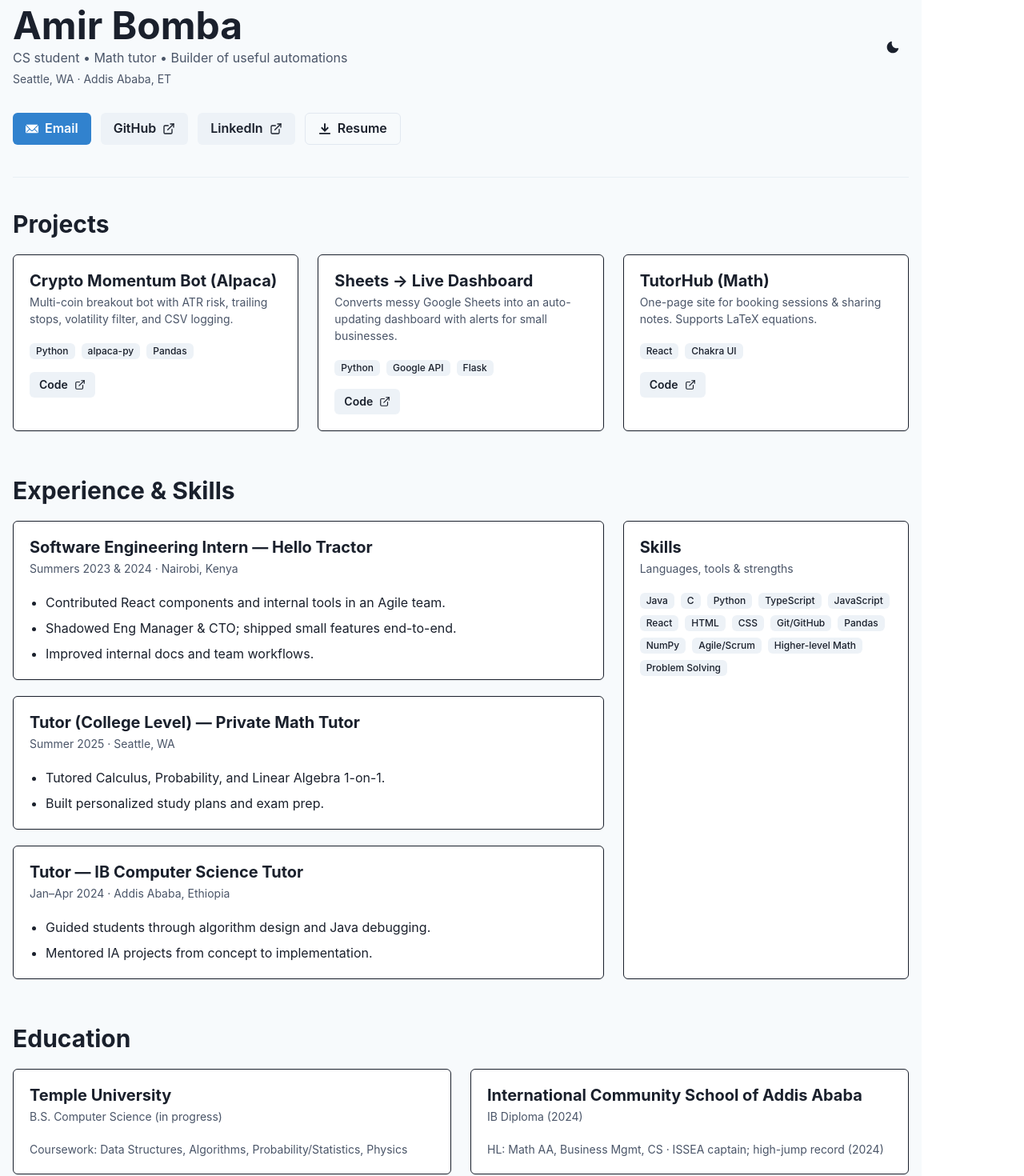
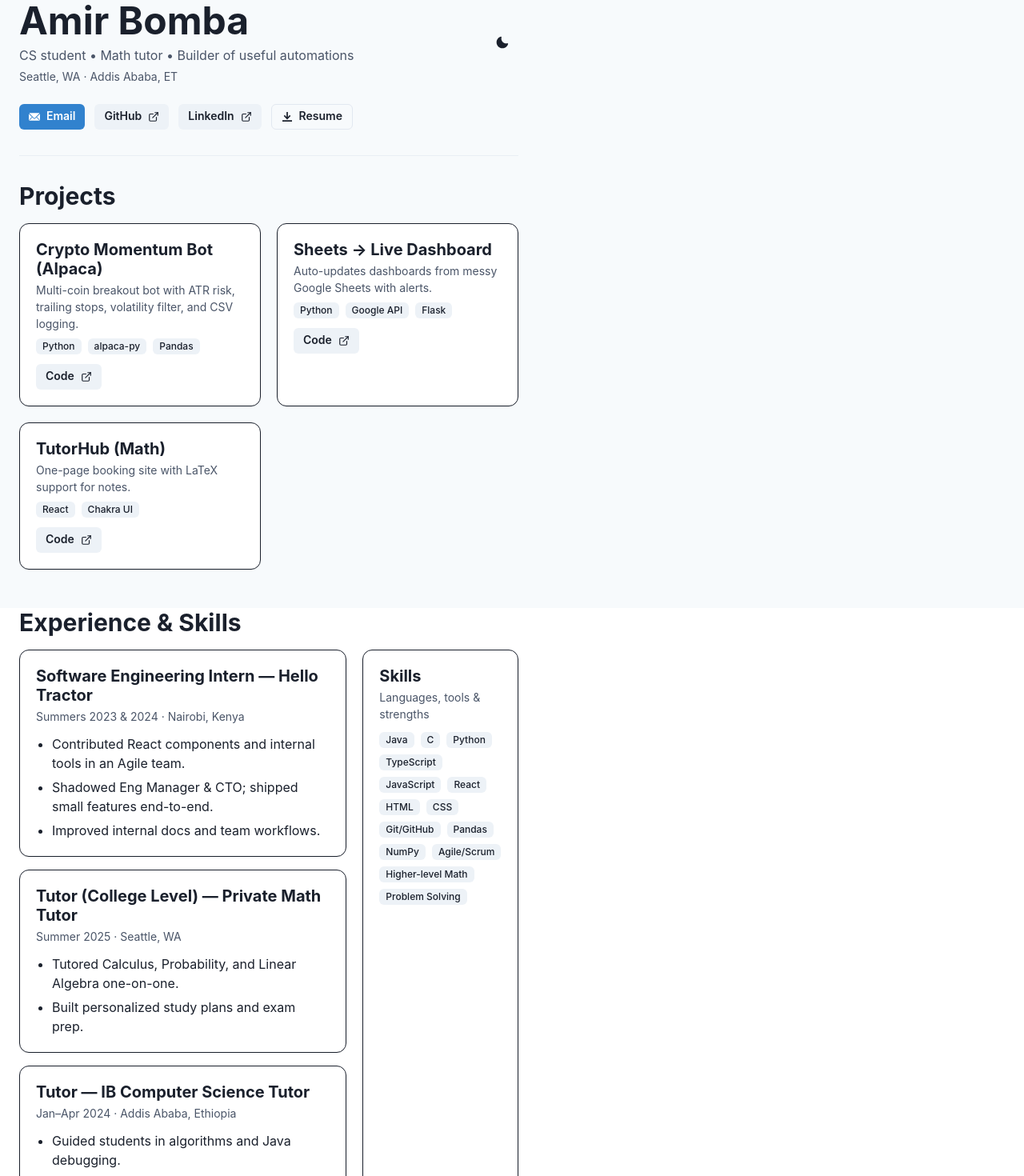
Before and after one commit to Abomba06/my-portfolio, a React (Vite) app: page / in a window 1280 px wide. Shown: the part 40-1510 px from the top of the page at 80% size. Built offline with nearby package versions, Linux system fonts and the light colour scheme.

Commit message:
Polish layout: theme + spacing + cards

```diff
--- a/src/App.tsx
+++ b/src/App.tsx
@@ -1,62 +1,29 @@
-// src/App.tsx
 import type { ReactNode } from "react";
 import {
   Box, Container, Heading, Text, Button, HStack, VStack, Link,
   SimpleGrid, Stack, Tag, Divider, IconButton, useColorMode,
-  useColorModeValue, Card, CardHeader, CardBody, List, ListItem
+  useColorModeValue, Card, CardHeader, CardBody, List, ListItem, Spacer
 } from "@chakra-ui/react";
 import { EmailIcon, ExternalLinkIcon, DownloadIcon, MoonIcon, SunIcon } from "@chakra-ui/icons";
 
-type Links = {
-  email: string;
-  github: string;
-  linkedin: string;
-  resume: string;
-};
+/* --- content you can customize --- */
+const LINKS = { email: "bomba.amir1@gmail.com", github: "https://github.com/your-username", linkedin: "https://www.linkedin.com/in/your-handle/", resume: "/resume.pdf" };
+const PROFILE = { name: "Amir Bomba", tagline: "CS student • Math tutor • Builder of useful automations", location: "Seattle, WA · Addis Ababa, ET" };
 
-type Project = {
-  title: string;
-  desc: string;
-  stack: string[];
-  links: { code?: string; demo?: string };
-};
-
-type Experience = {
-  company: string;
-  role: string;
-  period: string;
-  bullets: string[];
-};
-
-type Education = {
-  school: string;
-  detail: string;
-  extra?: string;
-};
-
-const LINKS: Links = {
-  email: "bomba.amir1@gmail.com",
-  github: "https://github.com/your-username",
-  linkedin: "https://www.linkedin.com/in/your-handle/",
-  resume: "/resume.pdf",
-};
-
-const PROFILE = {
-  name: "Amir Bomba",
-  tagline: "CS student • Math tutor • Builder of useful automations",
-  location: "Seattle, WA · Addis Ababa, ET",
-};
+type Project = { title: string; desc: string; stack: string[]; links: { code?: string; demo?: string } };
+type Experience = { company: string; role: string; period: string; bullets: string[] };
+type Education = { school: string; detail: string; extra?: string };
 
 const PROJECTS: Project[] = [
   { title: "Crypto Momentum Bot (Alpaca)", desc: "Multi-coin breakout bot with ATR risk, trailing stops, volatility filter, and CSV logging.", stack: ["Python","alpaca-py","Pandas"], links: { code: "https://github.com/your-username/crypto-bot" } },
-  { title: "Sheets → Live Dashboard", desc: "Converts messy Google Sheets into an auto-updating dashboard with alerts for small businesses.", stack: ["Python","Google API","Flask"], links: { code: "https://github.com/your-username/sheets-dashboard" } },
-  { title: "TutorHub (Math)", desc: "One-page site for booking sessions & sharing notes. Supports LaTeX equations.", stack: ["React","Chakra UI"], links: { code: "https://github.com/your-username/tutorhub" } },
+  { title: "Sheets → Live Dashboard", desc: "Auto-updates dashboards from messy Google Sheets with alerts.", stack: ["Python","Google API","Flask"], links: { code: "https://github.com/your-username/sheets-dashboard" } },
+  { title: "TutorHub (Math)", desc: "One-page booking site with LaTeX support for notes.", stack: ["React","Chakra UI"], links: { code: "https://github.com/your-username/tutorhub" } },
 ];
 
 const EXPERIENCE: Experience[] = [
   { company: "Hello Tractor", role: "Software Engineering Intern", period: "Summers 2023 & 2024 · Nairobi, Kenya", bullets: ["Contributed React components and internal tools in an Agile team.","Shadowed Eng Manager & CTO; shipped small features end-to-end.","Improved internal docs and team workflows."] },
-  { company: "Private Math Tutor", role: "Tutor (College Level)", period: "Summer 2025 · Seattle, WA", bullets: ["Tutored Calculus, Probability, and Linear Algebra 1-on-1.","Built personalized study plans and exam prep."] },
-  { company: "IB Computer Science Tutor", role: "Tutor", period: "Jan–Apr 2024 · Addis Ababa, Ethiopia", bullets: ["Guided students through algorithm design and Java debugging.","Mentored IA projects from concept to implementation."] },
+  { company: "Private Math Tutor", role: "Tutor (College Level)", period: "Summer 2025 · Seattle, WA", bullets: ["Tutored Calculus, Probability, and Linear Algebra one-on-one.","Built personalized study plans and exam prep."] },
+  { company: "IB Computer Science Tutor", role: "Tutor", period: "Jan–Apr 2024 · Addis Ababa, Ethiopia", bullets: ["Guided students in algorithms and Java debugging.","Mentored IA projects from concept to implementation."] },
 ];
 
 const SKILLS = ["Java","C","Python","TypeScript","JavaScript","React","HTML","CSS","Git/GitHub","Pandas","NumPy","Agile/Scrum","Higher-level Math","Problem Solving"];
@@ -66,12 +33,12 @@ const EDUCATION: Education[] = [
   { school: "International Community School of Addis Ababa", detail: "IB Diploma (2024)", extra: "HL: Math AA, Business Mgmt, CS · ISSEA captain; high-jump record (2024)" },
 ];
 
-// Typed Section component
-interface SectionProps { title: string; children: ReactNode; mb?: number; }
-function Section({ title, children, mb = 14 }: SectionProps) {
+/* --- layout helpers --- */
+interface SectionProps { title: string; children: ReactNode; mb?: number }
+function Section({ title, children, mb = 12 }: SectionProps) {
   return (
     <Box as="section" mb={mb}>
-      <Heading size="lg" mb={5}>{title}</Heading>
+      <Heading size="lg" mb={4}>{title}</Heading>
       {children}
     </Box>
   );
@@ -79,48 +46,47 @@ function Section({ title, children, mb = 14 }: SectionProps) {
 
 export default function App() {
   const { colorMode, toggleColorMode } = useColorMode();
-  const bg = useColorModeValue("gray.50","gray.900");
-  const cardBg = useColorModeValue("white","gray.800");
-  const subtle = useColorModeValue("gray.600","gray.300");
+  const subtle = useColorModeValue("subtle", "subtle");
+  const surface = useColorModeValue("surface", "surface");
+  const border = useColorModeValue("border", "border");
 
   return (
-    <Box bg={bg} minH="100vh">
-      <Container maxW="6xl" py={{ base: 8, md: 12 }}>
-        {/* Hero */}
-        <HStack justify="space-between" mb={8}>
+    <Box minH="100vh">
+      <Container maxW="2xl" py={{ base: 8, md: 10 }}>
+        {/* Header */}
+        <HStack mb={6}>
           <VStack align="start" spacing={1}>
-            <Heading size={{ base: "xl", md: "2xl" }}>{PROFILE.name}</Heading>
+            <Heading size="2xl" lineHeight={1.1}>{PROFILE.name}</Heading>
             <Text color={subtle}>{PROFILE.tagline}</Text>
             <Text fontSize="sm" color={subtle}>{PROFILE.location}</Text>
           </VStack>
-          <IconButton aria-label="Toggle color mode"
-            icon={colorMode === "light" ? <MoonIcon/> : <SunIcon/>}
-            onClick={toggleColorMode} variant="ghost" />
+          <Spacer />
+          <IconButton aria-label="Toggle color mode" icon={colorMode === "light" ? <MoonIcon/> : <SunIcon/>} onClick={toggleColorMode} variant="ghost" />
         </HStack>
 
-        <HStack spacing={3} mb={10} flexWrap="wrap">
-          <Button as={Link} href={`mailto:${LINKS.email}`} leftIcon={<EmailIcon/>} colorScheme="blue">Email</Button>
-          <Button as={Link} href={LINKS.github} isExternal>GitHub <ExternalLinkIcon ml={2}/></Button>
-          <Button as={Link} href={LINKS.linkedin} isExternal>LinkedIn <ExternalLinkIcon ml={2}/></Button>
-          <Button as={Link} href={LINKS.resume} leftIcon={<DownloadIcon/>} variant="outline">Resume</Button>
+        <HStack spacing={3} mb={8} flexWrap="wrap">
+          <Button as={Link} href={`mailto:${LINKS.email}`} leftIcon={<EmailIcon/>} colorScheme="blue" size="sm">Email</Button>
+          <Button as={Link} href={LINKS.github} isExternal size="sm">GitHub <ExternalLinkIcon ml={2}/></Button>
+          <Button as={Link} href={LINKS.linkedin} isExternal size="sm">LinkedIn <ExternalLinkIcon ml={2}/></Button>
+          <Button as={Link} href={LINKS.resume} leftIcon={<DownloadIcon/>} variant="outline" size="sm">Resume</Button>
         </HStack>
 
-        <Divider mb={10} />
+        <Divider borderColor={border} mb={8} />
 
         {/* Projects */}
         <Section title="Projects">
-          <SimpleGrid columns={{ base: 1, md: 2, lg: 3 }} spacing={6}>
+          <SimpleGrid columns={{ base: 1, md: 2 }} spacing={5}>
             {PROJECTS.map((p) => (
-              <Card key={p.title} bg={cardBg} shadow="sm" borderWidth="1px">
-                <CardHeader>
+              <Card key={p.title} bg={surface}>
+                <CardHeader pb={2}>
                   <Heading size="md">{p.title}</Heading>
                   <Text mt={1} fontSize="sm" color={subtle}>{p.desc}</Text>
                 </CardHeader>
                 <CardBody pt={0}>
-                  <HStack spacing={2} mb={4} flexWrap="wrap">
+                  <HStack spacing={2} mb={3} flexWrap="wrap">
                     {p.stack.map((s) => <Tag key={s} size="sm" variant="subtle">{s}</Tag>)}
                   </HStack>
-                  <HStack spacing={4}>
+                  <HStack spacing={3}>
                     {p.links.code && <Button as={Link} href={p.links.code} isExternal size="sm">Code <ExternalLinkIcon ml={2}/></Button>}
                     {p.links.demo && <Button as={Link} href={p.links.demo} isExternal variant="outline" size="sm">Live Demo <ExternalLinkIcon ml={2}/></Button>}
                   </HStack>
@@ -132,17 +98,17 @@ export default function App() {
 
         {/* Experience & Skills */}
         <Section title="Experience & Skills">
-          <SimpleGrid columns={{ base: 1, lg: 3 }} spacing={6}>
+          <SimpleGrid columns={{ base: 1, lg: 3 }} spacing={5}>
             <Box gridColumn={{ lg: "span 2" }}>
-              <Stack spacing={5}>
+              <Stack spacing={4}>
                 {EXPERIENCE.map((e) => (
-                  <Card key={`${e.company}-${e.role}`} bg={cardBg} shadow="sm" borderWidth="1px">
-                    <CardHeader pb={0}>
+                  <Card key={`${e.company}-${e.role}`} bg={surface}>
+                    <CardHeader pb={1}>
                       <Heading size="md">{e.role} — {e.company}</Heading>
                       <Text mt={1} fontSize="sm" color={subtle}>{e.period}</Text>
                     </CardHeader>
-                    <CardBody>
-                      <List spacing={2} styleType="disc" pl={5}>
+                    <CardBody pt={2}>
+                      <List spacing={1.5} styleType="disc" pl={5}>
                         {e.bullets.map((b) => <ListItem key={b}>{b}</ListItem>)}
                       </List>
                     </CardBody>
@@ -151,12 +117,12 @@ export default function App() {
               </Stack>
             </Box>
 
-            <Card bg={cardBg} shadow="sm" borderWidth="1px">
-              <CardHeader pb={0}>
+            <Card bg={surface}>
+              <CardHeader pb={1}>
                 <Heading size="md">Skills</Heading>
                 <Text mt={1} fontSize="sm" color={subtle}>Languages, tools & strengths</Text>
               </CardHeader>
-              <CardBody>
+              <CardBody pt={2}>
                 <HStack spacing={2} flexWrap="wrap">
                   {SKILLS.map((s) => <Tag key={s} size="sm" variant="subtle">{s}</Tag>)}
                 </HStack>
@@ -166,15 +132,15 @@ export default function App() {
         </Section>
 
         {/* Education */}
-        <Section title="Education" mb={10}>
-          <SimpleGrid columns={{ base: 1, md: 2 }} spacing={6}>
+        <Section title="Education">
+          <SimpleGrid columns={{ base: 1, md: 2 }} spacing={5}>
             {EDUCATION.map((ed) => (
-              <Card key={ed.school} bg={cardBg} shadow="sm" borderWidth="1px">
-                <CardHeader pb={0}>
+              <Card key={ed.school} bg={surface}>
+                <CardHeader pb={1}>
                   <Heading size="md">{ed.school}</Heading>
                   <Text mt={1} fontSize="sm" color={subtle}>{ed.detail}</Text>
                 </CardHeader>
-                <CardBody>
+                <CardBody pt={2}>
                   <Text fontSize="sm" color={subtle}>{ed.extra}</Text>
                 </CardBody>
               </Card>
@@ -182,8 +148,8 @@ export default function App() {
           </SimpleGrid>
         </Section>
 
-        <Divider mb={8} />
-        <VStack spacing={2} align="start">
+        <Divider borderColor={border} my={8} />
+        <VStack spacing={1} align="start" pb={10}>
           <Text fontSize="sm" color={subtle}>© {new Date().getFullYear()} {PROFILE.name}. All rights reserved.</Text>
           <HStack spacing={4}>
             <Link href={`mailto:${LINKS.email}`}>Email</Link>
--- /dev/null
+++ b/src/theme.ts
@@ -0,0 +1,54 @@
+import { extendTheme } from "@chakra-ui/react";
+import type { ThemeConfig } from "@chakra-ui/react";
+
+
+const config: ThemeConfig = {
+  initialColorMode: "system",
+  useSystemColorMode: true,
+};
+
+const theme = extendTheme({
+  config,
+  fonts: {
+    heading: "Inter, system-ui, -apple-system, Segoe UI, Roboto, Helvetica, Arial, sans-serif",
+    body: "Inter, system-ui, -apple-system, Segoe UI, Roboto, Helvetica, Arial, sans-serif",
+  },
+  styles: {
+    global: {
+      "html, body, #root": { height: "100%" },
+      body: { bg: "gray.50" },
+    },
+  },
+  semanticTokens: {
+    colors: {
+      surface: { _light: "white", _dark: "gray.800" },
+      subtle: { _light: "gray.600", _dark: "gray.300" },
+      border: { _light: "gray.200", _dark: "gray.700" },
+    },
+  },
+  sizes: {
+    container: { xl: "1024px", "2xl": "1120px" }, // keep content narrower
+  },
+  components: {
+    Container: {
+      baseStyle: { px: { base: 4, md: 6 } },
+    },
+    Card: {
+      baseStyle: {
+        container: {
+          borderWidth: "1px",
+          rounded: "xl",
+          shadow: "sm",
+        },
+      },
+    },
+    Heading: {
+      sizes: {
+        lg: { fontSize: ["xl", "2xl"] },
+        md: { fontSize: ["lg", "xl"] },
+      },
+    },
+  },
+});
+
+export default theme;
```
Also changed, not shown: src/main.tsx (+9 -9 lines).
